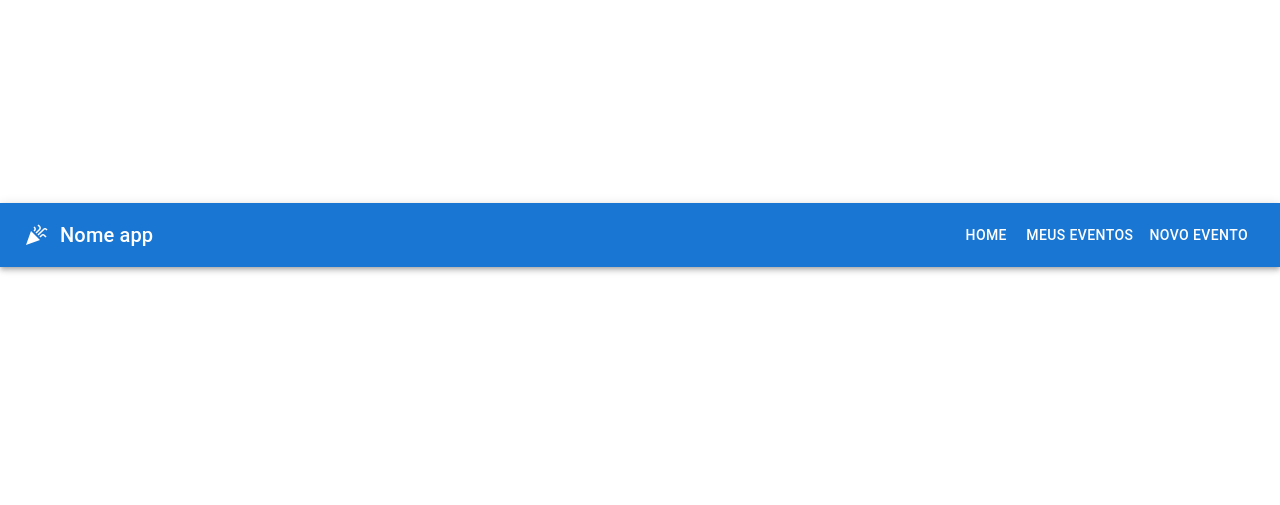
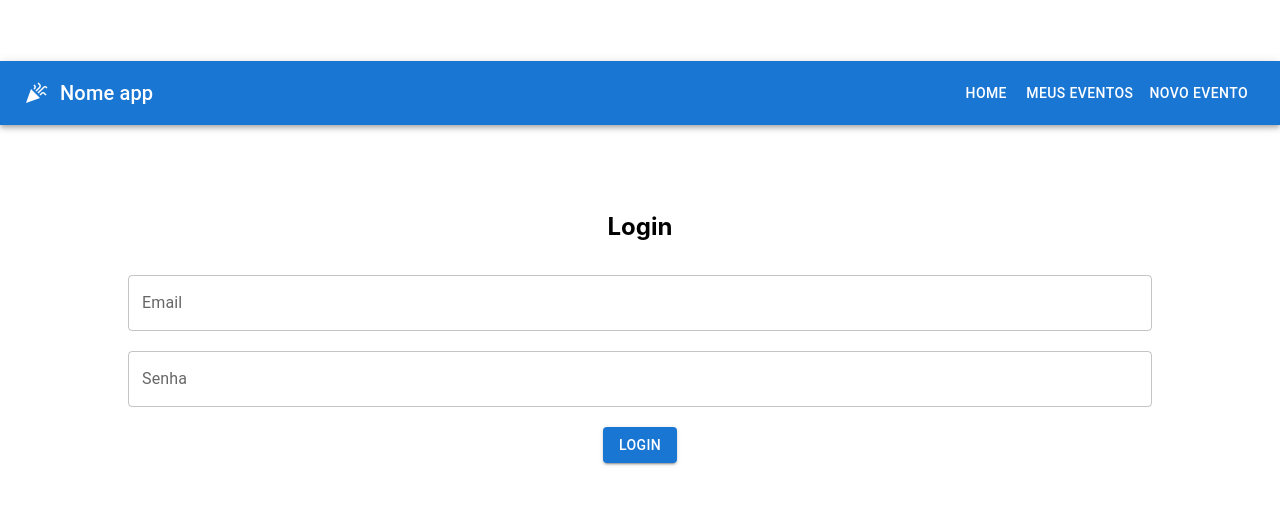
Before and after one commit to insper-classroom/acesso-1-front, a React (Vite) app in the folder app/: page /login in a window 1280 px wide. Shown: the part 101-606 px from the top of the page. Built offline with nearby package versions, Linux system fonts and the light colour scheme.

Commit message:
login sem passar token

```diff
--- a/app/src/App.jsx
+++ b/app/src/App.jsx
@@ -10,6 +10,7 @@ import { SignUp } from './usario/LinkCadastro'
 import { BrowserRouter as Router, Routes, Route, Link } from 'react-router-dom'
 import { Home } from './homepage'
 import { NavBar } from './common/navbar'
+import { Login } from './usario/Login'
 
 function App() {
   const [count, setCount] = useState(0)
@@ -29,6 +30,7 @@ function App() {
             <Route path="/editaeventos/:id" element={<EditaEventos />} />
             <Route path="/" element={<Home />} />
             <Route path="/nav" element={<NavBar />} />
+            <Route path='/login' element={<Login />} />
           </Routes>
         </div>
       </Router>
--- a/app/src/eventos/CadastraEventos.jsx
+++ b/app/src/eventos/CadastraEventos.jsx
@@ -102,8 +102,6 @@ export function CadastraEvento() {
             "link": linkEvento,
             "horario": formatTimeToString(horario),
         }
-
-        console.log(data)
 
         fetch('http://localhost:8080/evento/665f56f55237a07cc9331462', {
             method: 'POST',
--- a/app/src/usario/Login.jsx
+++ b/app/src/usario/Login.jsx
@@ -0,0 +1,118 @@
+import React, { Fragment, useState } from 'react';
+import { FormGroup, FormControl, InputLabel, Input, Grid, Paper, Typography, TextField, InputAdornment, Button, Select, MenuItem, IconButton, Snackbar, Box, Tooltip } from "@mui/material";
+import { LocalizationProvider } from '@mui/x-date-pickers/LocalizationProvider';
+import { AdapterDayjs } from '@mui/x-date-pickers/AdapterDayjs';
+import { DatePicker } from '@mui/x-date-pickers/DatePicker';
+import { TimePicker } from '@mui/x-date-pickers/TimePicker';
+import SaveIcon from '@mui/icons-material/Save';
+import ArrowBackIcon from '@mui/icons-material/ArrowBack';
+import { useNavigate, useParams } from 'react-router-dom';
+import 'dayjs/locale/pt-br';
+import { styled } from '@mui/material/styles';
+import CloudUploadIcon from '@mui/icons-material/CloudUpload';
+
+export function Login() {
+    const gridStyle = { margin: '10px' };
+    const formStyle = { margin: '10px' };
+
+    const handleChangeTipo = (event) => {
+        setTipo(event.target.value);
+    };
+
+    const handleChangeRegiao = (event) => {
+        setRegiao(event.target.value);
+    };
+
+    const [email, setEmail] = React.useState();
+    const [senha, setSenha] = React.useState();
+
+    const [open, setOpen] = useState(false);
+
+    const [message, setMessage] = useState();
+
+    const navigate = useNavigate();
+
+    const handleClose = (event, reason) => {
+        if (reason === 'clickaway') {
+            return;
+        }
+
+        setOpen(false);
+    };
+
+    const action = (
+        <Fragment>
+            <Button color="secondary" size="small" onClick={handleClose}>
+                UNDO
+            </Button>
+            <IconButton
+                size="small"
+                aria-label="close"
+                color="inherit"
+                onClick={handleClose}
+            >
+            </IconButton>
+        </Fragment>
+    );
+
+
+    function click() {
+        let data = {
+            "email": email,
+            "senha": senha
+        }
+
+        fetch('http://localhost:8080/login', {
+            method: 'POST',
+            body: JSON.stringify(data),
+            headers: {
+                'Content-Type': 'application/json'
+            }
+        }).then(response => {
+            if (!response.ok) {
+                // error processing
+                throw 'Error';
+            }
+            setOpen(true);
+            setMessage("Login feito com sucesso!");
+            navigate('/');
+            //load()
+        }).catch(response => {
+            setOpen(true);
+            setMessage('Erro no login!');
+        });
+    }
+
+    return (
+        <>
+            <Grid style={gridStyle}>
+                <h2 style={{ color: 'black', textAlign: 'center', margin: '20px' }}>Login</h2>
+            </Grid>
+            <form action="" style={{
+                display: "flex",
+                alignItems: "center",
+                flexDirection: 'column',
+            }}>
+                <TextField fullWidth label='Email' style={formStyle} value={email} onChange={(event) => {
+                    setEmail(event.target.value);
+                }} />
+                <TextField fullWidth label='Senha' style={formStyle} value={senha} onChange={(event) => {
+                    setSenha(event.target.value);
+                }} />
+
+
+                <Box sx={{ margin: '10px' }}>
+                    <Button variant='contained' onClick={() => click(0)}>Login</Button>
+                </Box>
+            </form>
+
+            <Snackbar
+                open={open}
+                autoHideDuration={6000}
+                onClose={handleClose}
+                message={message}
+                action={action}
+            ></Snackbar>
+        </>
+    );
+}
```
